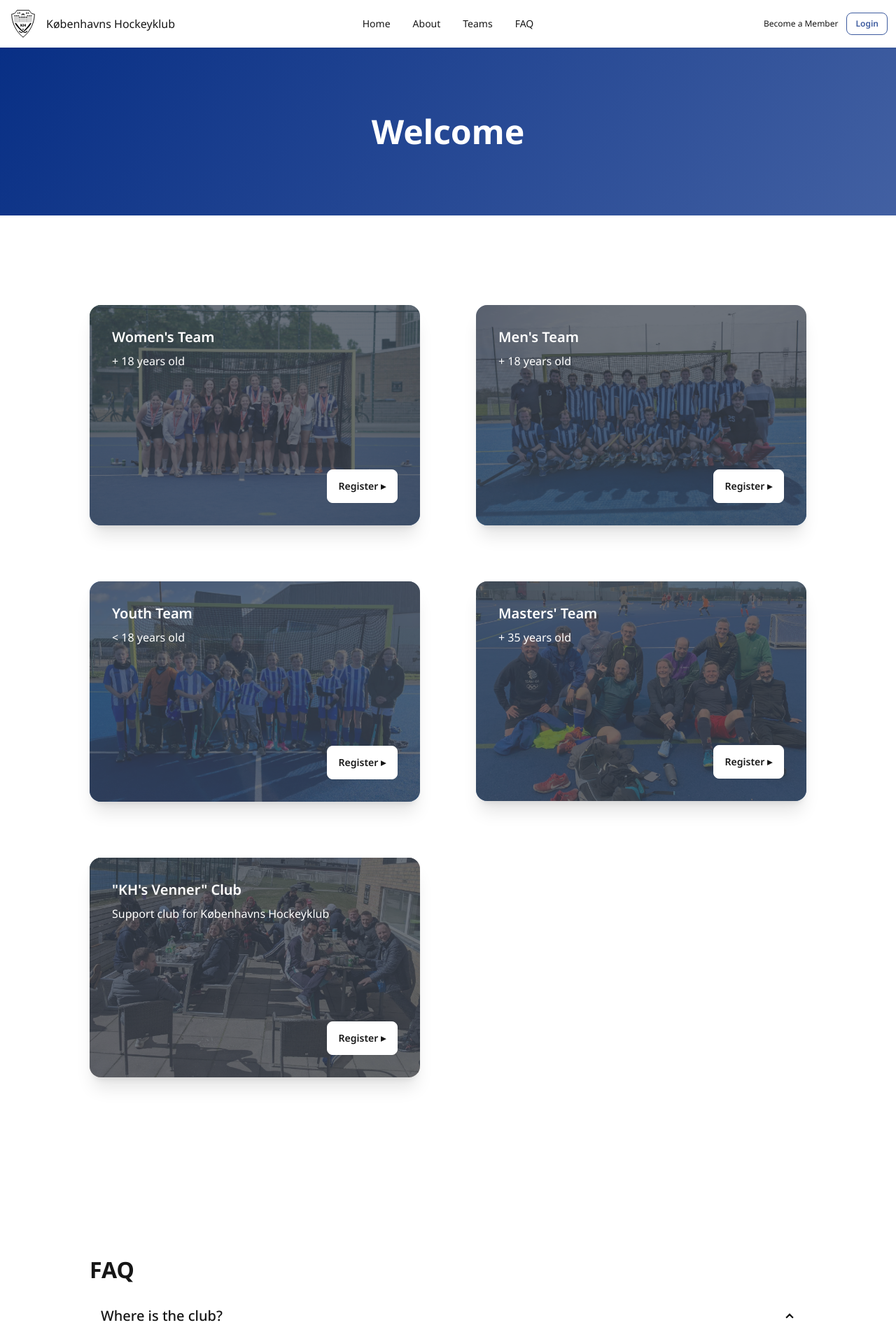
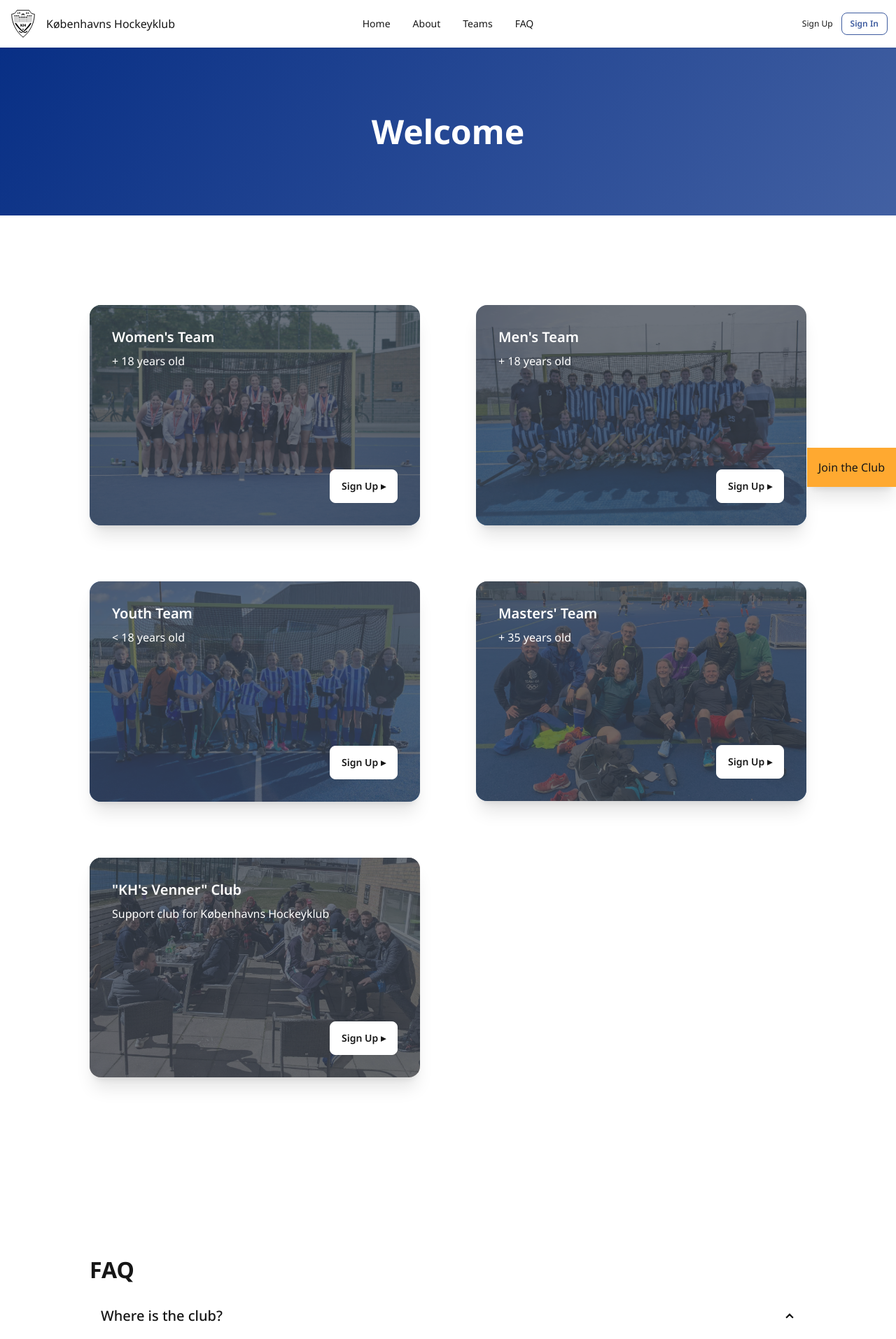
Before and after one commit to paulafiaschi/kh-web-2024, a Next.js app: page /register in a window 1280 px wide. Shown: the top 1914 px of the page at 70% size. Built offline with nearby package versions, Linux system fonts and the light colour scheme.

Commit message:
flyout desktop

```diff
--- /dev/null
+++ b/app/components/Flyout.jsx
@@ -0,0 +1,9 @@
+import Image from "next/image";
+import Link from "next/link";
+export default function TeamCard(props) {
+  return (
+    <Link href="/register" className="flyout shadow-xl">
+      Join the Club
+    </Link>
+  );
+}
--- a/app/components/Footer.jsx
+++ b/app/components/Footer.jsx
@@ -13,16 +13,23 @@ export default function Footer() {
           ></div>
         </div>
 
+        <div className="flex md:flex-row flex-col gap-9 justify-between align-top ">
           <Link href="/" className="logo ">
             <Image
               src="/KH-Logo-white.svg"
               width={50}
               height={50}
-            alt="Picture of the author"
+              alt="KH logo"
             />
             Københavns Hockeyklub
           </Link>
-
+          <Link
+            href="https://maps.app.goo.gl/W9TT7hntD374WmXF9"
+            className="text-sm flex items-center	 text-center"
+          >
+            Julius Andersens Vej 1, 2450 København SV
+          </Link>
+        </div>
         <div className="footer-social">
           <Link
             href="https://www.facebook.com/Copenhagenhockeyclub"
--- a/app/components/Nav.jsx
+++ b/app/components/Nav.jsx
@@ -51,7 +51,7 @@ export default function Nav() {
         <ul className="menu menu-horizontal px-1">
           <li>
             <Link href="/register" className="btn-sm text-xs">
-              Become a Member
+              Sign Up
             </Link>
           </li>
           <li>
@@ -60,7 +60,7 @@ export default function Nav() {
               target="_blank"
               className="btn btn-sm btn-outline btn-accent text-xs"
             >
-              Login
+              Sign In
             </Link>
           </li>
         </ul>
--- a/app/globals.css
+++ b/app/globals.css
@@ -8,6 +8,17 @@ html {
   background-color: white;
   color: #031641;
   scroll-behavior: smooth;
+}
+
+.flyout {
+  position: fixed;
+  top: 80%;
+  width: fit-content;
+  right: 0;
+  background-color: #30d2ff;
+  background-color: #ffa930;
+  padding: 1rem;
+  z-index: 99;
 }
 
 a.btn-sm {
@@ -141,6 +152,9 @@ a.team:hover {
 }
 
 @media only screen and (max-width: 767px) {
+  .flyout {
+    top: 90%;
+  }
   section {
     display: flex;
     flex-direction: column;
--- a/app/layout.js
+++ b/app/layout.js
@@ -4,6 +4,7 @@ import Nav from "./components/Nav";
 import Footer from "./components/Footer";
 import SenderScript from "./components/SenderScript";
 import BurgerMenu from "./components/BurgerMenu";
+import Flyout from "./components/Flyout";
 
 const noto_sans = Noto_Sans({ subsets: ["latin"] });
 
@@ -21,6 +22,7 @@ export default function RootLayout({ children }) {
       <body className={noto_sans.className}>
         <Nav />
         <BurgerMenu />
+        <Flyout />
         {children}
         <Footer />
       </body>
--- a/app/register/page.jsx
+++ b/app/register/page.jsx
@@ -32,7 +32,7 @@ export default function Register() {
                 href="https://www.holdsport.dk/team_invitation/139527/bfab9e39d968a64582c573e3995632a876a31dfa?fbclid=IwAR2LA-kzYiygh4FoXHkjDBBFvZfza0qXiDqaXLWaRtGN78zYa1QONDSwRrE"
                 className="btn btn-primary"
               >
-                Register &#9656;
+                Sign Up &#9656;
               </Link>
             </div>
           </div>
@@ -54,7 +54,7 @@ export default function Register() {
                 href="https://www.holdsport.dk/team_invitation/139528/4fad7b974cc5ac639e59d3e3cda15986fd1d10a9?fbclid=IwAR2eenwpH8YeicDxjp6WQrWqrj3sWTgLw3mnXY0XMNDYPR5xTEj6PpKcUmQ"
                 className="btn btn-primary"
               >
-                Register &#9656;
+                Sign Up &#9656;
               </Link>
             </div>
           </div>
@@ -76,7 +76,7 @@ export default function Register() {
                 href="https://www.holdsport.dk/team_invitation/139531/dcdb16a148c7b193ea7c18ba7aa2901adfd4c9df?fbclid=IwAR3dFGEzoji_hJ9yT9hPKSNVZUjL7rLR9SkByOq3vu6Aovi1lyf8dqBLtDg"
                 className="btn btn-primary "
               >
-                Register &#9656;
+                Sign Up &#9656;
               </Link>
             </div>
           </div>
@@ -95,7 +95,7 @@ export default function Register() {
             <p className="text-white">+ 35 years old</p>
             <div className="card-actions justify-end">
               <Link href="#" className="btn btn-primary">
-                Register &#9656;
+                Sign Up &#9656;
               </Link>
             </div>
           </div>
@@ -119,7 +119,7 @@ export default function Register() {
                 href="https://www.holdsport.dk/team_invitation/139537/15de952cacd5e037a09e931b5c6740b54d43a3d2"
                 className="btn btn-primary"
               >
-                Register &#9656;
+                Sign Up &#9656;
               </Link>
             </div>
           </div>
```
Lines whose indentation alone changed are shown as unchanged.
